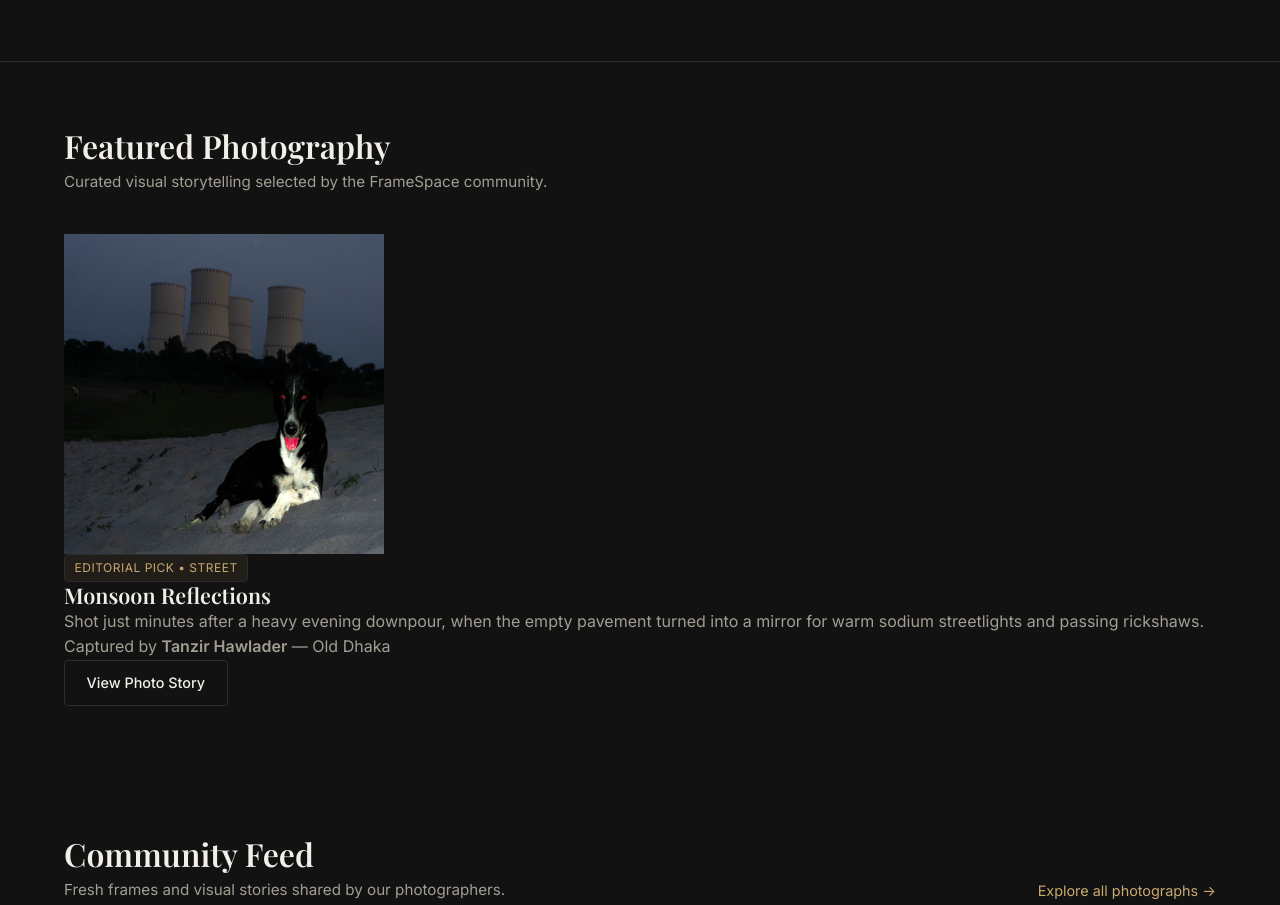
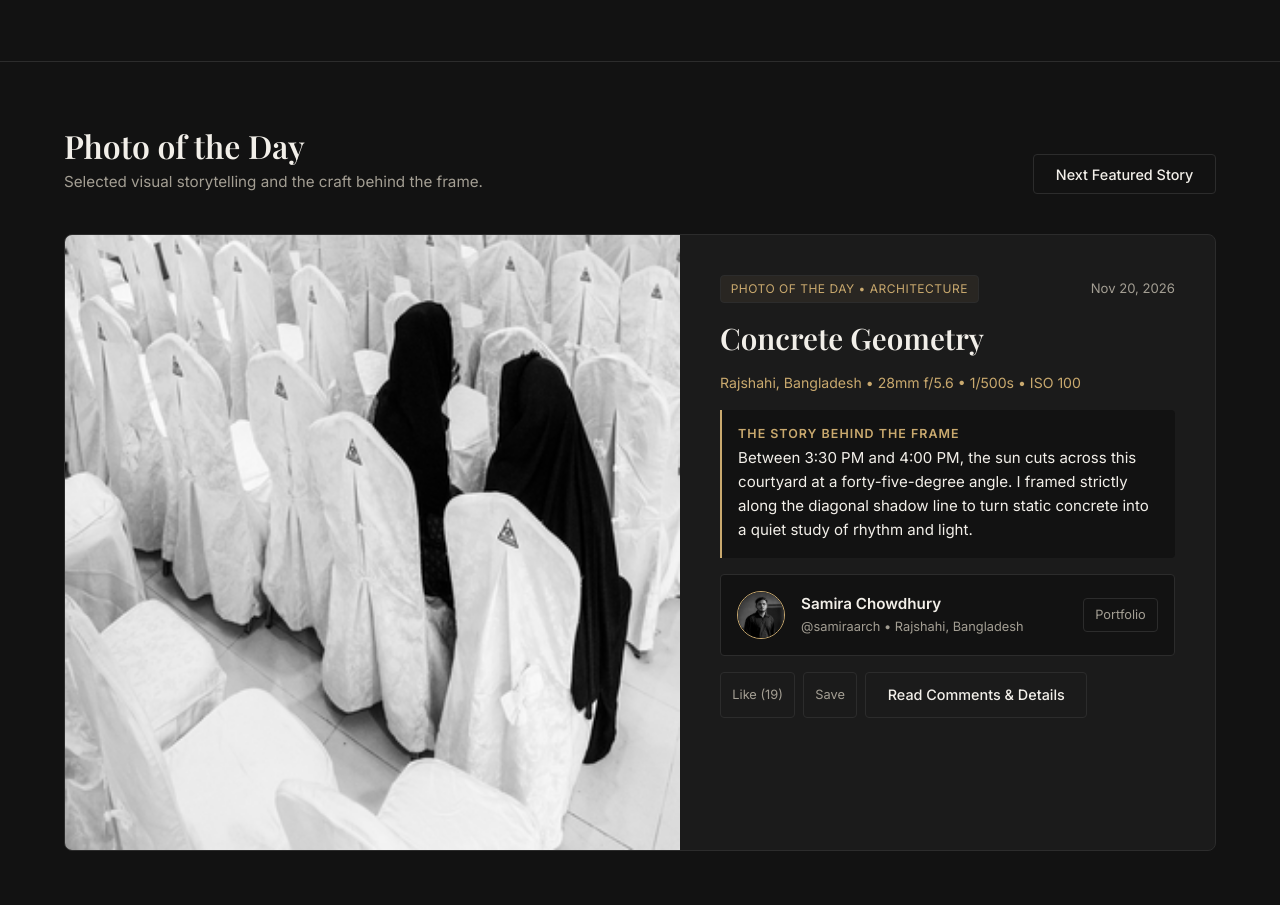
Before and after one commit to gsShopnil/Frame-Space---Photography-Community-Platform, a plain HTML site: page index.html in a window 1280 px wide. Shown: the part 547-1452 px from the top of the page. Drawn offline with nearby package versions, Linux system fonts and the light colour scheme.

Commit message:
integrate dynamic photo of the day section on homepage

```diff
--- a/index.html
+++ b/index.html
@@ -18,6 +18,7 @@
   <script src="js/data.js" defer></script>
   <script src="js/storage.js" defer></script>
   <script src="js/feed.js" defer></script>
+  <script src="js/photo-of-the-day.js" defer></script>
 </head>
 <body>
 
@@ -74,25 +75,15 @@
 
     <section class="section">
       <div class="container">
-        <div class="section-header">
-          <h2>Featured Photography</h2>
-          <p class="section-subtitle">Curated visual storytelling selected by the FrameSpace community.</p>
+        <div class="section-header-row">
+          <div>
+            <h2>Photo of the Day</h2>
+            <p class="section-subtitle">Selected visual storytelling and the craft behind the frame.</p>
+          </div>
+          <button type="button" id="cyclePotdBtn" class="btn btn-outline">Next Featured Story</button>
         </div>
 
-        <article class="featured-showcase">
-          <div class="featured-media">
-            <img src="assets/images/photos/featured-street.jpg" alt="Rain-slicked alley reflecting warm streetlamps">
-          </div>
-          <div class="featured-content">
-            <span class="badge">Editorial Pick &bull; Street</span>
-            <h3>Monsoon Reflections</h3>
-            <p class="featured-story">
-              Shot just minutes after a heavy evening downpour, when the empty pavement turned into a mirror for warm sodium streetlights and passing rickshaws.
-            </p>
-            <p class="featured-meta">Captured by <strong>Tanzir Hawlader</strong> &mdash; Old Dhaka</p>
-            <a href="photo-details.html?id=photo-4" class="btn btn-outline">View Photo Story</a>
-          </div>
-        </article>
+        <div id="photoOfTheDayContainer"></div>
       </div>
     </section>
 
```
